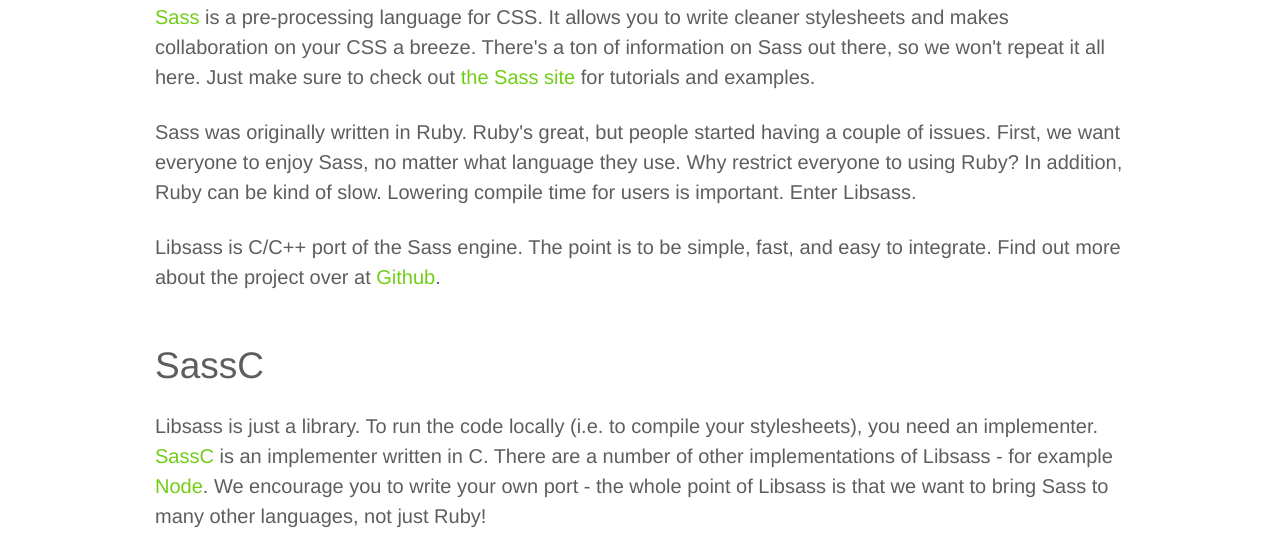
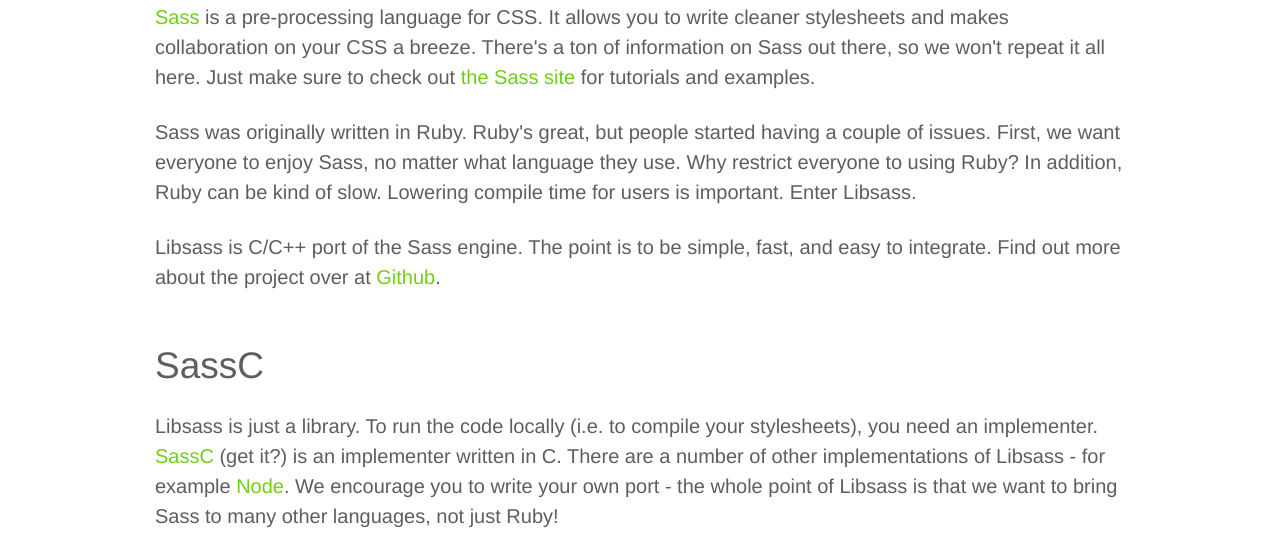
Before and after one commit to sass/libsass.com, a plain HTML site: page index.html in a window 1280 px wide. Shown: the part 380-933 px from the top of the page. Drawn offline with Linux system fonts and the light colour scheme.

Commit message:
Pun awareness

```diff
--- a/index.html
+++ b/index.html
@@ -63,7 +63,7 @@
 		</section>
     <section id="sassc">
       <h2>SassC</h2>
-      <p>Libsass is just a library. To run the code locally (i.e. to compile your stylesheets), you need an implementer. <a href="httphttps://github.com/akhleung://github.com/hcatlin/sassc">SassC</a> is an implementer written in C. There are a number of other implementations of Libsass - for example <a href="https://github.com/andrew/node-sass">Node</a>. We encourage you to write your own port - the whole point of Libsass is that we want to bring Sass to many other languages, not just Ruby!</p>
+      <p>Libsass is just a library. To run the code locally (i.e. to compile your stylesheets), you need an implementer. <a href="httphttps://github.com/akhleung://github.com/hcatlin/sassc">SassC</a> (get it?) is an implementer written in C. There are a number of other implementations of Libsass - for example <a href="https://github.com/andrew/node-sass">Node</a>. We encourage you to write your own port - the whole point of Libsass is that we want to bring Sass to many other languages, not just Ruby!</p>
       <p>To run the compiler on your local machine, you need to build SassC. To build SassC, you must have either local copy of the libsass source or it must be installed into your system. For development, please use the source version. You must then setup an environment variable pointing to the Libsass folder, for example:</p>
 
       <p><code>export SASS_LIBSASS_PATH=/Users/hcatlin/path/libsass</code></p>
```
